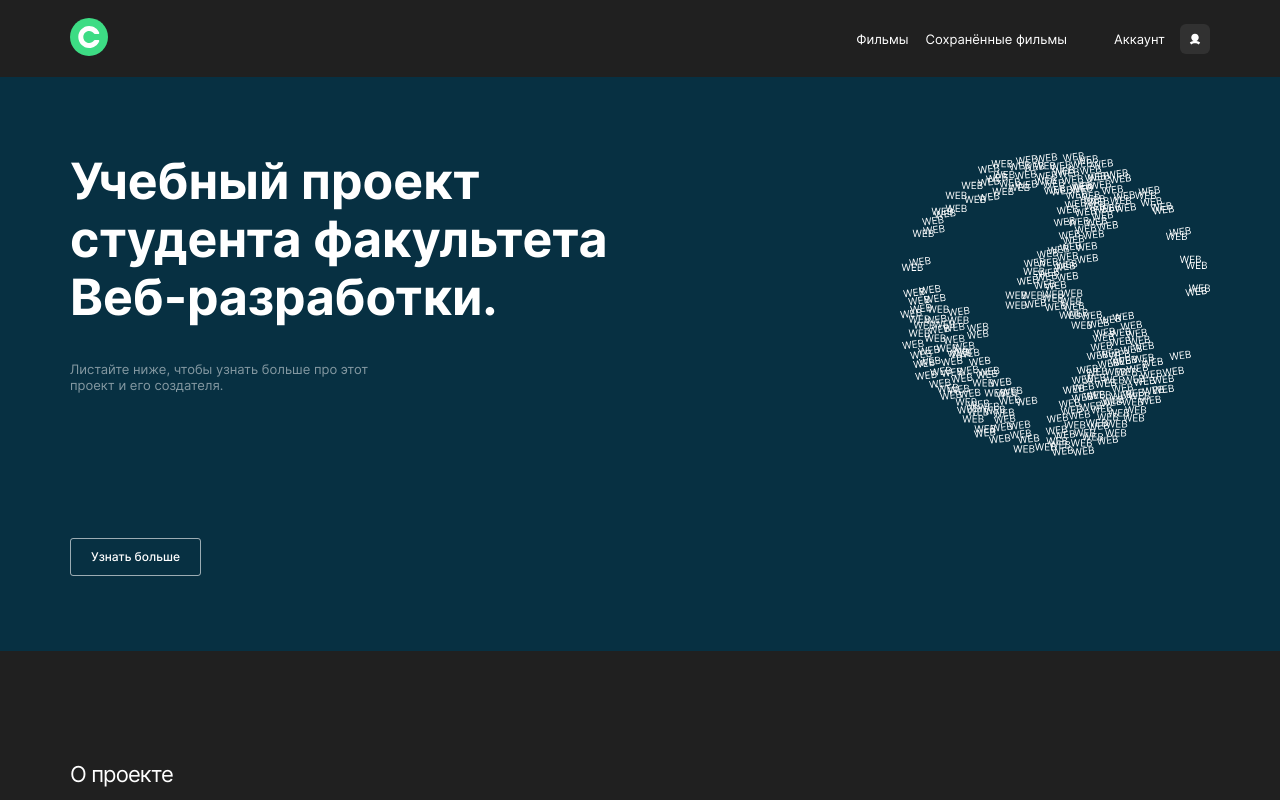
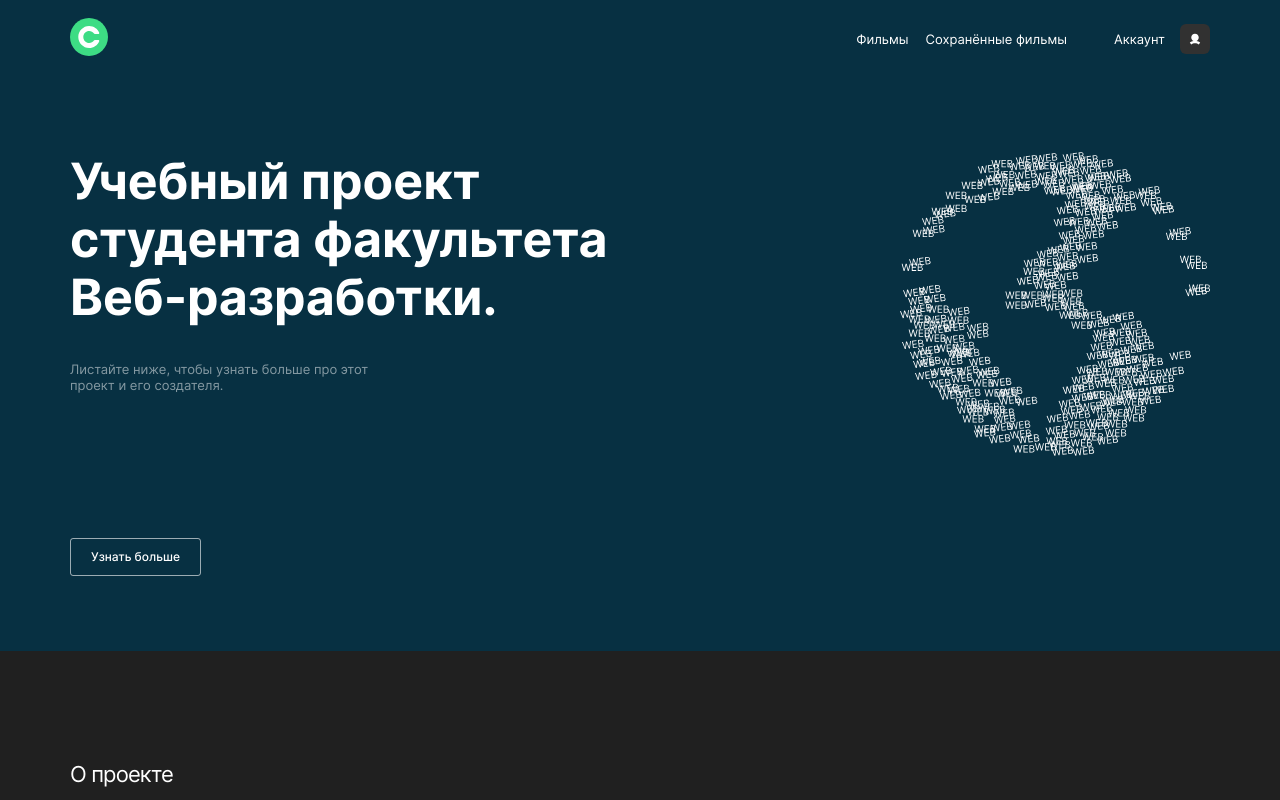
Before and after one commit to dzoric1/movies-explorer-frontend, a React (Create React App) app: page / in a window 1280 px wide. Shown: the top 800 px of the page. Built offline with nearby package versions, Linux system fonts and the light colour scheme.

Commit message:
new features header

```diff
--- a/src/components/App/App.jsx
+++ b/src/components/App/App.jsx
@@ -4,6 +4,7 @@ import Movies from '../Movies/Movies';
 import SavedMovies from '../Movies/Movies';
 import Profile from '../Profile/Profile';
 import Register from '../Register/Register';
+import Login from '../Login/Login';
 import NotFound from '../NotFound/NotFound';
 import './App.css';
 
@@ -16,7 +17,7 @@ function App() {
       <Route path='/saved-movies' element={<SavedMovies />} />
       <Route path='/profile' element={<Profile />} />
       <Route path='/signup' element={<Register />} />
-      <Route path='/signin' element={<Register />} />
+      <Route path='/signin' element={<Login />} />
       <Route path='*' element={<NotFound />} />
     </Routes>
   );
--- a/src/components/Header/Header.jsx
+++ b/src/components/Header/Header.jsx
@@ -5,15 +5,14 @@ import NavigationAuth from "../NavigationAuth/NavigationAuth";
 import Navigation from "../Navigation/Navigation";
 
 
-const Header = () => {
+const Header = ({ isMainPage = false, isAuth }) => {
   return (
-    <header className="header">
+    <header className={`header ${isMainPage ? 'header_type_main' : ''}`}>
       <div className="header__container container">
         <Link to="/">
           <img className="header__logo" src={headerLogo} alt="логотип" />
         </Link>
-        {/* <NavigationAuth /> */}
-        <Navigation />
+        {isAuth ? <Navigation /> : <NavigationAuth />}
       </div>
     </header>
   );
--- /dev/null
+++ b/src/components/Login/Login.jsx
@@ -0,0 +1,10 @@
+import Auth from '../Auth/Auth';
+import './Login.css'
+
+const Login = () => {
+  return (
+    <Auth />
+  );
+}
+
+export default Login;
--- a/src/components/Main/Main.jsx
+++ b/src/components/Main/Main.jsx
@@ -9,7 +9,7 @@ import './Main.css';
 
 const Main = () => (
   <>
-    <Header />
+    <Header isMainPage={true} isAuth={true} />
     <main>
       <Promo />
       <AboutProject />
--- a/src/components/Movies/Movies.jsx
+++ b/src/components/Movies/Movies.jsx
@@ -6,7 +6,7 @@ import Footer from '../Footer/Footer';
 
 const Movies = () => (
   <>
-    <Header />
+    <Header isAuth={true} />
     <main>
       <Search />
       <MoviesCardList />
--- a/src/components/Profile/Profile.jsx
+++ b/src/components/Profile/Profile.jsx
@@ -4,7 +4,7 @@ import './Profile.css'
 const Profile = () => {
   return (
     <>
-      <Header />
+      <Header isAuth={true} />
       <main className="profile container">
         <h1 className="profile__title">Привет, Виталий!</h1>
         <form className="profile__form">
--- a/src/components/SavedMovies/SavedMovies.jsx
+++ b/src/components/SavedMovies/SavedMovies.jsx
@@ -6,7 +6,7 @@ import Footer from '../Footer/Footer';
 
 const SavedMovies = () => (
   <>
-    <Header />
+    <Header isAuth={true} />
     <main>
       <Search />
       <MoviesCardList />
```
Also changed, not shown: src/components/Login/Login.css (added).
